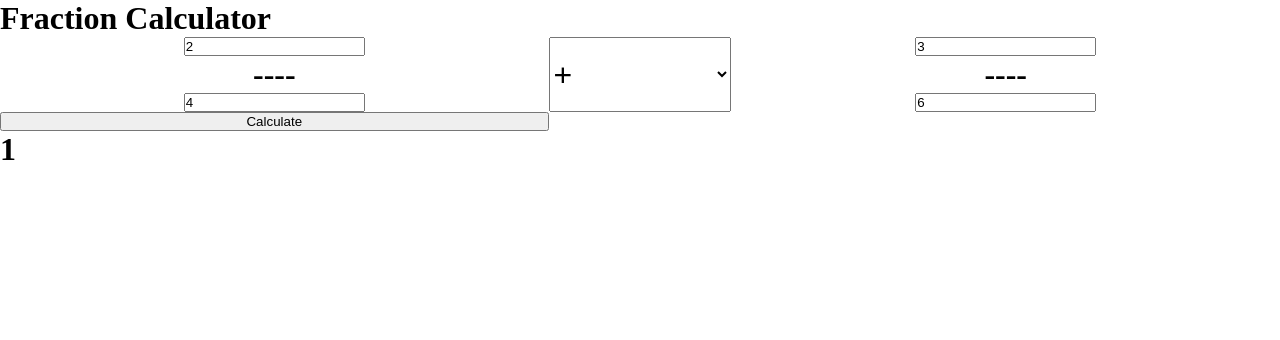
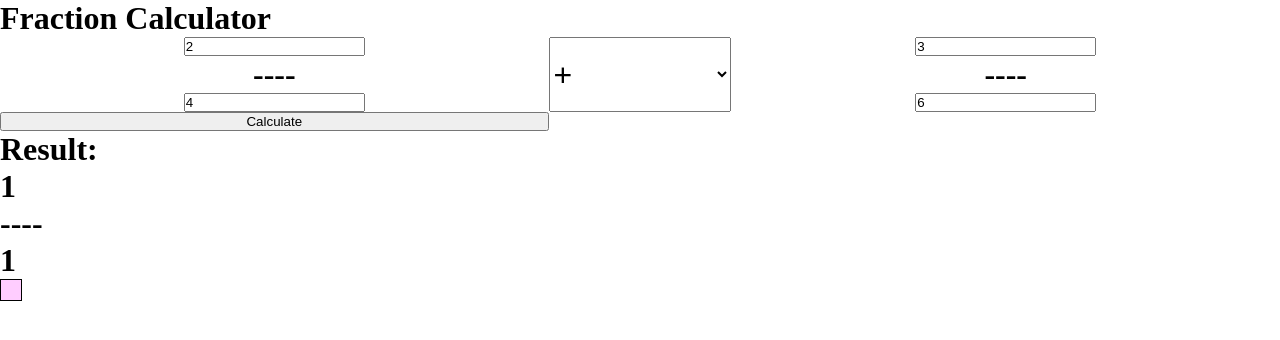
Before and after one commit to TheProgrammer01101/Fraction-Calculator, a plain HTML site: page index.html in a window 1280 px wide. Both pictures are taken after a click on the button "Calculate". Drawn offline with Linux system fonts and the light colour scheme.

Commit message:
added figure to represent the fraction; but it doesn't represent improper fraction properly yet.

```diff
--- a/app.js
+++ b/app.js
@@ -10,9 +10,13 @@ let calBtn = document.querySelector('#cal-btn');
 
 let result = document.querySelector("#result");
 
+let fractionFigure = document.querySelector("#fraction-figure");
+
+
 let denomenatorResult, numeratorResult;
 
 calBtn.addEventListener('click', ()=> {
+  let box = document.querySelectorAll("#fraction-figure div");
   for(x = 0; x < inputs.length; x++ ) {
     if(inputs[x].value == "") {
       alert("fill all the input");
@@ -49,17 +53,32 @@ calBtn.addEventListener('click', ()=> {
         simplify();
         break;
     }
-    if(numeratorResult == 0) {
-      result.innerHTML = 0;
-      return;
+    // if(numeratorResult == 0) {
+    //   result.innerHTML = 0;
+    //   return;
+    // }
+
+    // else if(numeratorResult == denomenatorResult) {
+    //   result.innerHTML = denomenatorResult;
+    //   return;
+    // }
+
+    result.innerHTML = `Result: <br> ${numeratorResult}<br> ---- <br>${denomenatorResult}`;
+
+    box.forEach(element => {
+      element.parentNode.removeChild(element); // to reset the figure
+    });
+
+    for(x = 1; x <= denomenatorResult; x++) {
+      box = document.createElement("div");
+      fractionFigure.appendChild(box);
+      box.classList.add("denom-box");
     }
 
-    else if(numeratorResult == denomenatorResult) {
-      result.innerHTML = denomenatorResult;
-      return;
+    box = document.querySelectorAll("#fraction-figure div");
+    for(x = 0; x < numeratorResult; x++) {
+      box[x].classList.add("numerator-box");
     }
-    result.innerHTML = `Result: <br> ${numeratorResult}<br> ---- <br>${denomenatorResult}`;
-
 
 
 
@@ -76,7 +95,6 @@ function simplify() {
         if(denomenatorResult % biggerNum == 0 && numeratorResult % biggerNum == 0) {
           numeratorResult/= biggerNum;
           denomenatorResult/= biggerNum;
-          console.log(biggerNum);
           break;
         }
       }
--- a/index.html
+++ b/index.html
@@ -29,6 +29,9 @@
     <button id="cal-btn">Calculate</button>
   </div>
   <h1 id="result">Result: </h1>
+  <div id="fraction-figure">
+
+  </div>
   <script src="app.js"></script>
 </body>
 </html>
--- a/style.css
+++ b/style.css
@@ -13,3 +13,18 @@
 select {
   font-size: 2rem;
 }
+
+#fraction-figure {display: flex;}
+#fraction-figure .denom-box {
+  background-color: transparent;
+  height: 20px;
+  width: 20px;
+  border: 1px solid #000;
+}
+
+#fraction-figure .numerator-box {
+  height: 20px;
+  width: 20px;
+  border: 1px solid #000;
+  background-color: #f4f4;
+}
```
